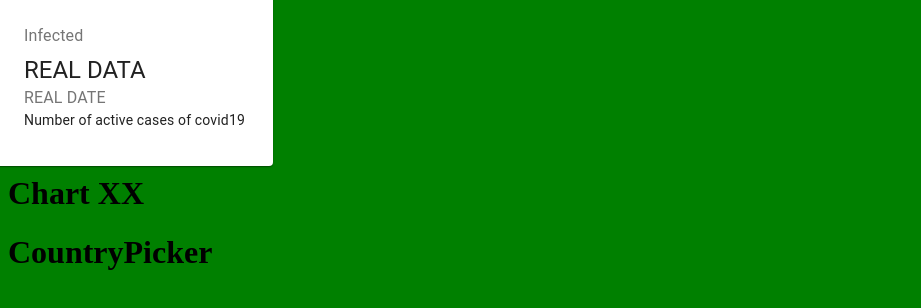
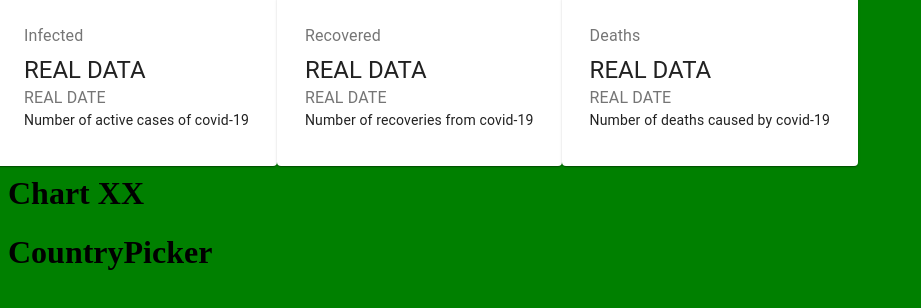
Before and after one commit to lucasvtiradentes/covid19-tracker, a React (Create React App) app: page / in a window 1280 px wide. Shown: the top 308 px of the page, without its empty margins (0-921 px from the left). Built offline with nearby package versions, Linux system fonts and the light colour scheme; no server answers.

Commit message:
add two more cards

```diff
--- a/src/components/Cards/Cards.jsx
+++ b/src/components/Cards/Cards.jsx
@@ -7,12 +7,30 @@ const Cards = (props) => {
    return (
       <div className={styles.container}>
          <Grid container spacing={3} justify="Center">
-         <Grid item component={Card}>
+            <Grid item component={Card}>
                <CardContent>
                <Typography color="textSecondary" gutterBottom>Infected</Typography>
                <Typography variant="h5">REAL DATA</Typography>
                <Typography color="textSecondary">REAL DATE</Typography>
-               <Typography variant="body2">Number of active cases of covid19</Typography>
+               <Typography variant="body2">Number of active cases of covid-19</Typography>
+               </CardContent>
+            </Grid>
+
+            <Grid item component={Card}>
+               <CardContent>
+               <Typography color="textSecondary" gutterBottom>Recovered</Typography>
+               <Typography variant="h5">REAL DATA</Typography>
+               <Typography color="textSecondary">REAL DATE</Typography>
+               <Typography variant="body2">Number of recoveries from covid-19</Typography>
+               </CardContent>
+            </Grid>
+
+            <Grid item component={Card}>
+               <CardContent>
+               <Typography color="textSecondary" gutterBottom>Deaths</Typography>
+               <Typography variant="h5">REAL DATA</Typography>
+               <Typography color="textSecondary">REAL DATE</Typography>
+               <Typography variant="body2">Number of deaths caused by covid-19</Typography>
                </CardContent>
             </Grid>
          </Grid>
```
